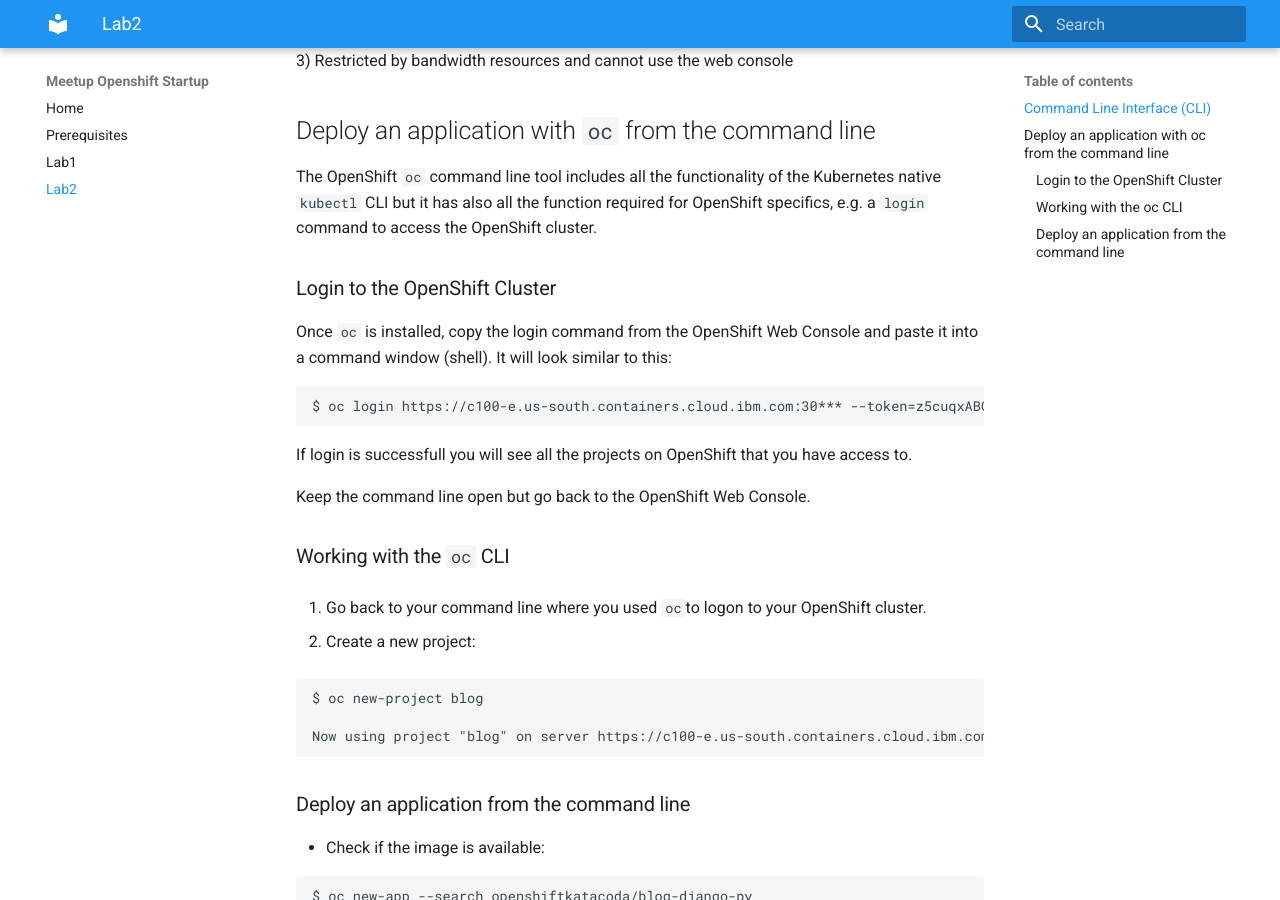
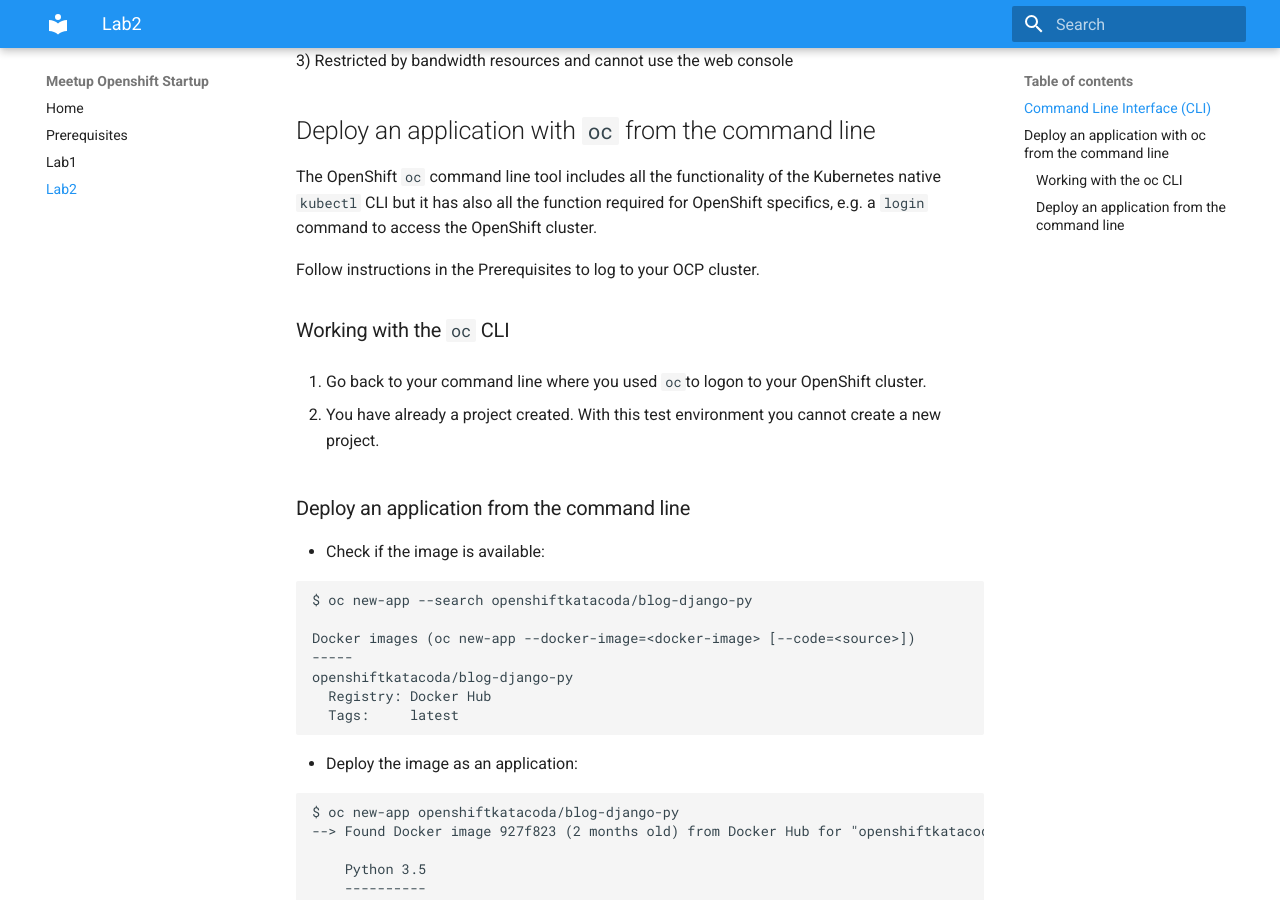
Before and after one commit to Ronanb3/meetup-openshift-startup, an MkDocs documentation site: the page built from docs/lab2.md, in a window 1280 px wide and 900 px high, scrolled down 559 px. Built offline with MkDocs 1.6.1 and Material for MkDocs 9.7.7, drawn with Linux system fonts in a browser that asks for light colours; some of the changed text lies outside the part shown.

Commit message:
Add presentations and minor updates

````diff
--- a/docs/lab2.md
+++ b/docs/lab2.md
@@ -18,29 +18,13 @@
 
 The OpenShift `oc` command line tool includes all the functionality of the Kubernetes native `kubectl` CLI but it has also all the function required for OpenShift specifics, e.g. a `login` command to access the OpenShift cluster.
 
-### Login to the OpenShift Cluster
-
-Once `oc` is installed, copy the login command from the OpenShift Web Console and paste it into a command window (shell). It will look similar to this:
-
-```
-$ oc login https://c100-e.us-south.containers.cloud.ibm.com:30*** --token=z5cuqxABC-9QdqE1ivXYZ1z_Y6Tghj1qxN-abCWc1Bg
-```
-
-If login is successfull you will see all the projects on OpenShift that you have access to.
-
-Keep the command line open but go back to the OpenShift Web Console.
+Follow instructions in the Prerequisites to log to your OCP  cluster.
 
 ### Working with the `oc` CLI
 
 1. Go back to your command line where you used `oc`to logon to your OpenShift cluster.
 
-2. Create a new project:
-
-```
-$ oc new-project blog
-
-Now using project "blog" on server https://c100-e.us-south.containers.cloud.ibm.com:30***".
-```
+2. You have already a project created. With this test environment you cannot create a new project.
 
 ### Deploy an application from the command line
 
@@ -118,10 +102,4 @@
 
 You can see the very long URL. If you want, copy it and open it in your browser.
 
-- Cleanup. This deletes everything including your project! This command takes a while to complete.
-
-```
-$ oc delete project blog
-
-project.project.openshift.io "blog" deleted
-```
+You just created your first application in OpenShift in command line mode !
````
Also changed, not shown: docs/index.md (+1 -1 lines), docs/prereqs.md (line endings or trailing spaces), 2 other files.
